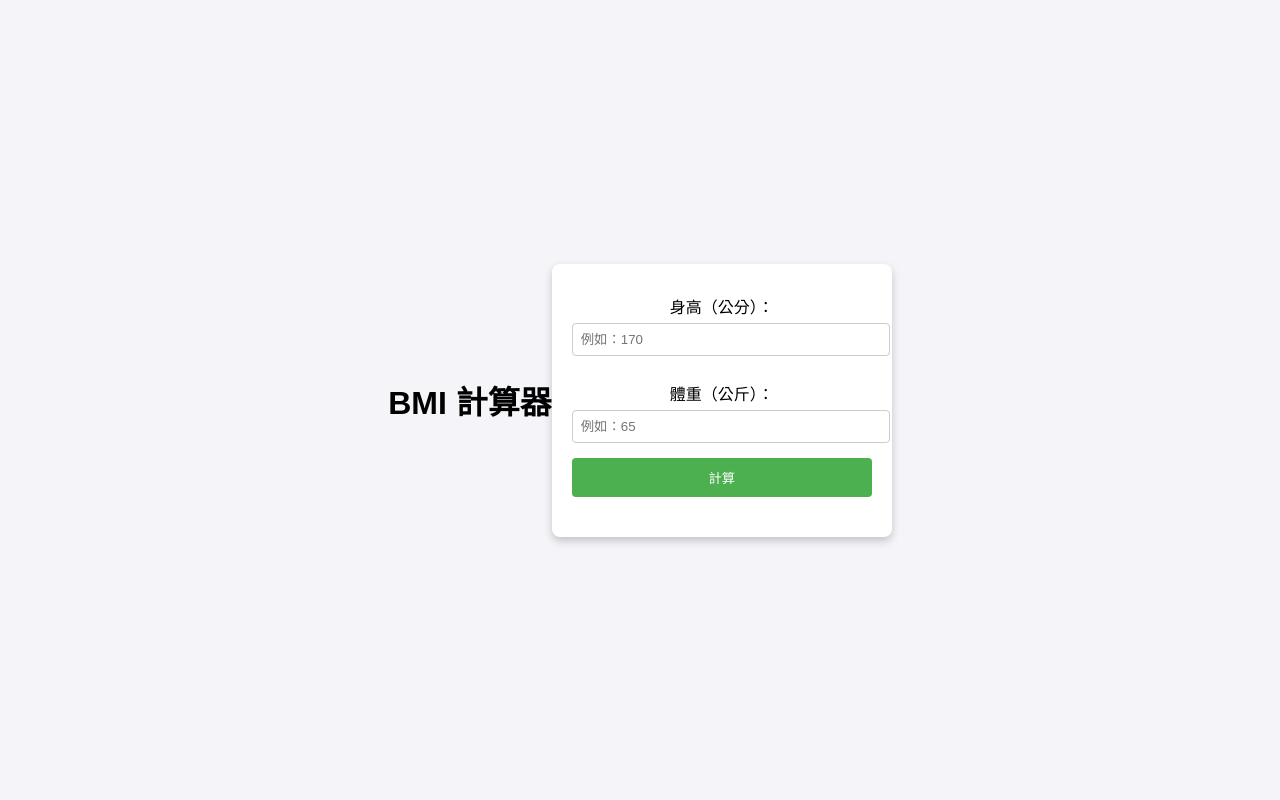
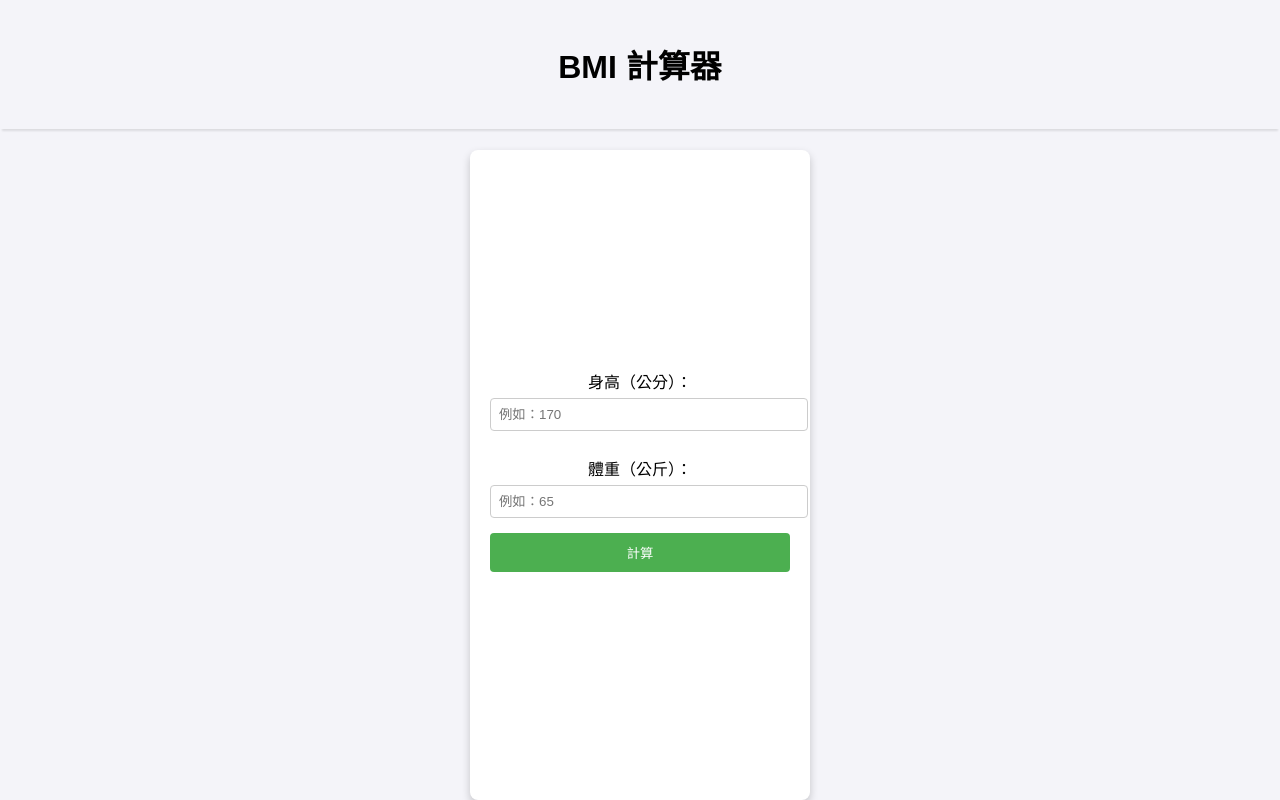
Before and after one commit to boatman3132/bmi-calculator, a plain HTML site: page index.html in a window 1280 px wide. Drawn offline with Linux system fonts and the light colour scheme.

```diff
--- a/index.html
+++ b/index.html
@@ -8,8 +8,12 @@
 </head>
 <body>
 
-    <h1>BMI 計算器</h1>
+    <!-- 固定在頂部的標題 -->
+    <header>
+        <h1>BMI 計算器</h1>
+    </header>
 
+    <!-- 位於中間的計算器 -->
     <div class="calculator">
         <label for="height">身高（公分）：</label>
         <input type="number" id="height" placeholder="例如：170">
--- a/styles.css
+++ b/styles.css
@@ -1,19 +1,31 @@
 /* styles.css */
 
+/* 整個頁面基本設置 */
 body {
     font-family: Arial, sans-serif;
+    margin: 0;
+    padding: 0;
+    background-color: #f4f4f9;
+    height: 100vh;
     display: flex;
-    justify-content: center;
+    flex-direction: column;
     align-items: center;
-    height: 100vh;
-    margin: 0;
-    background-color: #f4f4f9;
+    box-sizing: border-box;
 }
 
-h1 {
+/* 標題的樣式，使其固定在頂部 */
+header {
+    width: 100%;
+    background-color: #f4f4f9; /* 背景色與頁面一致 */
     text-align: center;
+    padding: 20px 0; /* 標題的上下間距 */
+    position: fixed; /* 固定在頁面頂部 */
+    top: 0;
+    left: 0;
+    box-shadow: 0 4px 2px -2px rgba(0, 0, 0, 0.1);
 }
 
+/* 計算器容器的樣式 */
 .calculator {
     background-color: white;
     padding: 20px;
@@ -21,8 +33,14 @@ h1 {
     box-shadow: 0 4px 8px rgba(0, 0, 0, 0.2);
     width: 300px;
     text-align: center;
+    margin-top: 150px; /* 確保計算器在中間部分 */
+    flex-grow: 1; /* 讓計算器在中間 */
+    display: flex;
+    flex-direction: column;
+    justify-content: center;
 }
 
+/* 標籤與輸入框的樣式 */
 label {
     display: block;
     margin-top: 10px;
@@ -37,6 +55,7 @@ input {
     border-radius: 4px;
 }
 
+/* 按鈕的樣式 */
 button {
     width: 100%;
     padding: 10px;
@@ -51,6 +70,7 @@ button:hover {
     background-color: #45a049;
 }
 
+/* 用於顯示結果的區域 */
 #result {
     margin-top: 20px;
     font-size: 1.2em;
```
